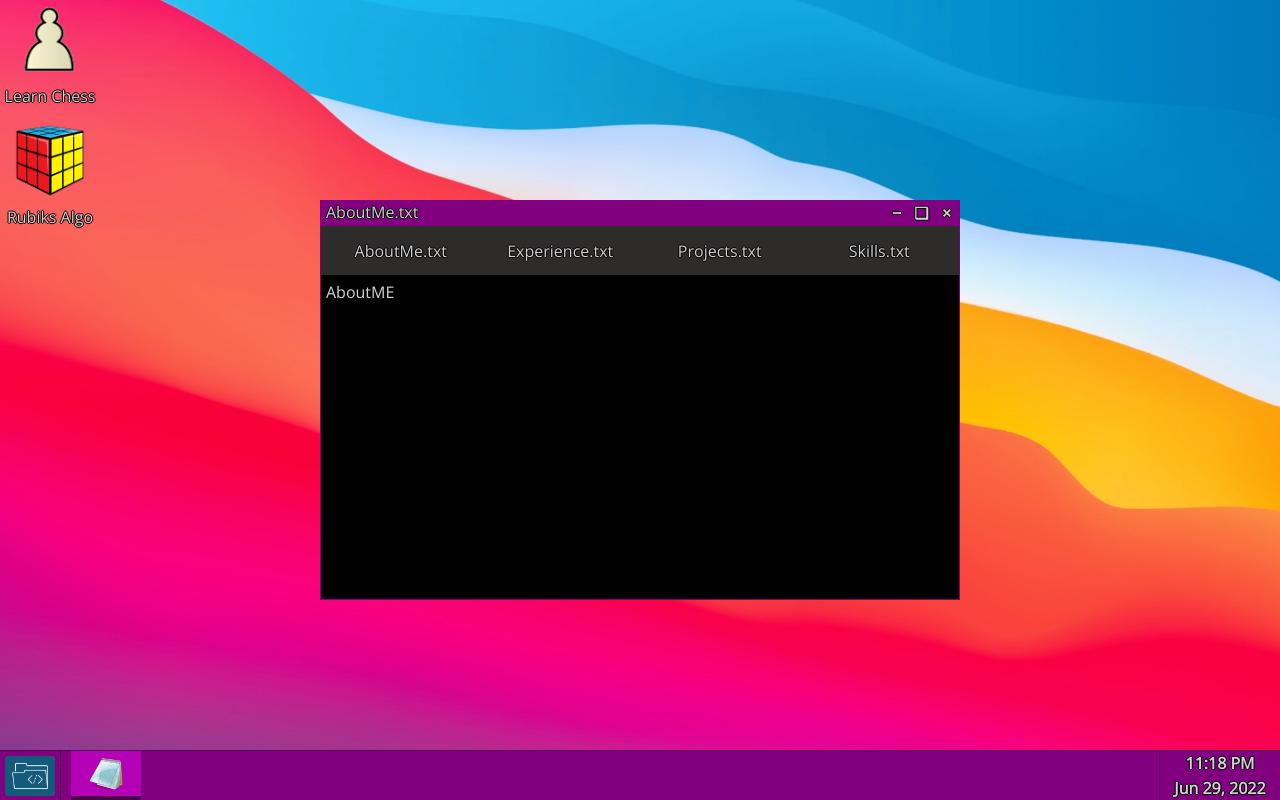
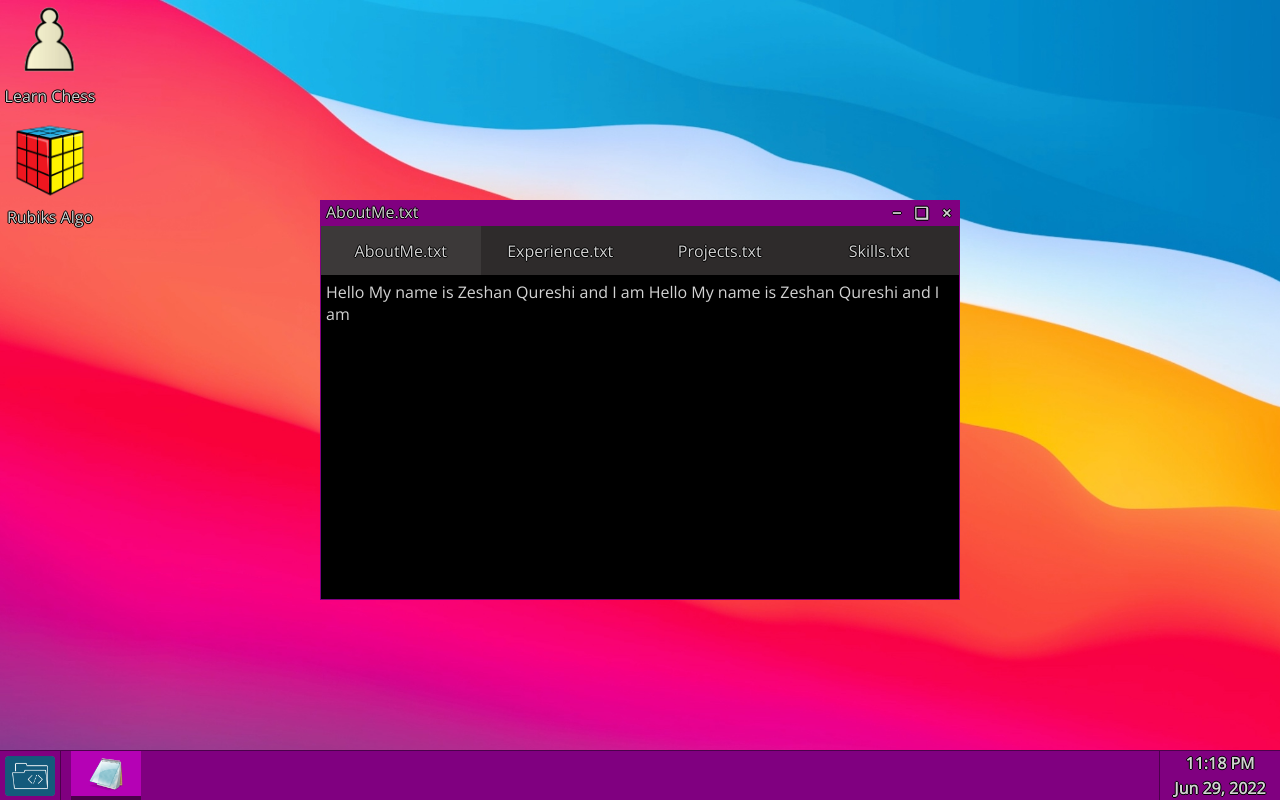
Before and after one commit to ZeshanQureshi/zeshan-os, a Vue app: page / in a window 1280 px wide. Both pictures are taken after a click on the element 106 px from the left and 773 px from the top of the page. Built offline with nearby package versions, Linux system fonts and the light colour scheme.

Commit message:
Updated Functions

```diff
--- a/src/App.vue
+++ b/src/App.vue
@@ -17,15 +17,16 @@
         <h6 @click="minimizeWindow">−</h6>
       </div>
       <div class="window-menu-content">
-        <div class="window-menu-content-label" @click="changeText('AboutMe.txt')">AboutMe.txt</div>
-        <div class="window-menu-content-label" @click="changeText('Experience.txt')">Experience.txt</div>
-        <div class="window-menu-content-label" @click="changeText('Projects.txt')">Projects.txt</div>
-        <div class="window-menu-content-label" @click="changeText('Skills.txt')">Skills.txt</div>
+        <div class="window-menu-content-label" :class='{ "window-active-tab": fileName == "AboutMe.txt" }' @click="changeText('AboutMe.txt')">AboutMe.txt</div>
+        <div class="window-menu-content-label" :class='{ "window-active-tab": fileName == "Experience.txt" }' @click="changeText('Experience.txt')">Experience.txt</div>
+        <div class="window-menu-content-label" :class='{ "window-active-tab": fileName == "Projects.txt" }' @click="changeText('Projects.txt')">Projects.txt</div>
+        <div class="window-menu-content-label" :class='{ "window-active-tab": fileName == "Skills.txt" }' @click="changeText('Skills.txt')">Skills.txt</div>
       </div>
     </div>
     <div class="window-content">
       <div v-if="fileName == 'AboutMe.txt'">
-        AboutME
+        Hello My name is Zeshan Qureshi and I am Hello My name is Zeshan Qureshi and I am
+
       </div>
       <div v-else-if="fileName == 'Experience.txt'">
         Experience
@@ -47,14 +48,14 @@
     <div v-if="showMenu" class="dropup-content"
     data-aos="fade-right" v-click-outside="menuClickOut" >
       <div class="start-icon">
-        <div class="start-power" ondragstart="return false" ondrop="return false">
+        <div class="start-power" ondragstart="return false" ondrop="return false" @click="closeOS">
           <img class="power-img" src="../public/power.png">
         </div>
       </div>
 
       <div class="start-application">
         <div class="start-label"><h5>A</h5></div>
-        <div class="start-app" @click="displayWindow('AboutMe.txt')">
+        <div class="start-app"  @click="displayWindow('AboutMe.txt')">
           <img class="start-app-icon" src="../public/notepad.png">
           <h4>AboutMe.txt</h4>
         </div>
@@ -77,7 +78,7 @@
     </div>
 
     <div class="start-tabs">
-      <div class="start-tabs-note" @click="displayWindow('AboutMe.txt')"
+      <div class="start-tabs-note" @click="startWindow('AboutMe.txt')"
       :class='{ "start-tabs-open": windowState == "Open", "start-tabs-minimized": windowState == "Minimized"  }'>
         <img class="start-tabs-icon" src="../public/notepad.png">
       </div>
@@ -149,12 +150,26 @@ export default {
     changeText(tabName) {
       this.fileName = tabName;
     },
+    startWindow() {
+      if (this.windowState == "Close") {
+        this.windowState = "Open";
+        this.fileName = "AboutMe.txt";
+        this.windowSize = "Window"
+      } else if (this.windowState == "Minimized") {
+        this.windowState = "Open";
+      } else {
+        this.windowState = "Minimized";
+      }
+    },
     windowSizing() {
       if(this.windowSize == "Window") {
         this.windowSize = "Full"
       } else {
         this.windowSize = "Window"
       }
+    },
+    closeOS() {
+      close();
     }
   },
   directives: {
@@ -331,6 +346,10 @@ h6:hover {
   background-color: rgb(60, 57, 57);
 }
 
+.window-active-tab {
+  background-color: rgb(60, 57, 57);
+}
+
 .window-content {
   height: calc(100% - 75px);
   width: 100%;
```
